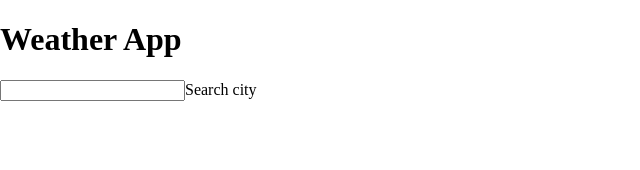
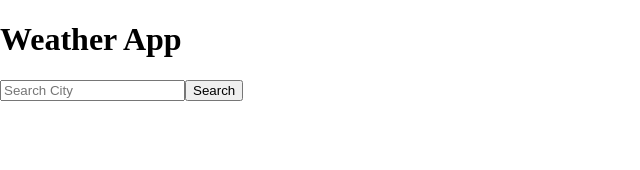
Before and after one commit to mateuszlubianka1993/weather-app-react, a React (Create React App) app: page / in a window 1280 px wide. Shown: the top 170 px of the page, without its empty margins (0-640 px from the left). Built offline with nearby package versions, Linux system fonts and the light colour scheme.

Commit message:
add onFormSubmit function

```diff
--- a/src/components/App.js
+++ b/src/components/App.js
@@ -6,6 +6,15 @@ import Header from './Header';
 class App extends React.Component {
   state = {
     inputValue: '',
+    cityName: '',
+    temp: '',
+    date: '',
+    pressure: '',
+    wind: '',
+    humidity: '',
+    clouds: '',
+    sunrise: '',
+    sunset: ''
   };
 
   onInputChange = (e) => {
@@ -15,11 +24,41 @@ class App extends React.Component {
     });
   };
 
+  onFormSubmit = (e) => {
+    e.preventDefault();
+    console.log('Submit');
+    const apiUrl = `http://api.openweathermap.org/data/2.5/weather?q=${this.state.inputValue}&APPID=26df753807a025c66570efc01c24fb39&units=metric`;
+    fetch(apiUrl)
+      .then(response => {
+        if(response.ok) {
+          return response;
+        }
+        throw Error('Error')
+      })
+      .then(response => response.json())
+      .then(result => {
+        this.setState({
+          cityName: this.state.inputValue,
+          temp: result.main.temp,
+          pressure: result.main.pressure,
+          wind: result.wind.speed,
+          humidity: result.main.humidity,
+          clouds: result.clouds.all,
+          sunrise: result.sys.sunrise,
+          sunset: result.sys.sunset
+        });
+      })
+      .catch(err => console.log(err))
+  };
+
   render() {
     return (
       <div className="App">
         <Header />
-        <SearchBar onInputChange={this.onInputChange}/>
+        <SearchBar
+        onInputChange={this.onInputChange}
+        onFormSubmit={this.onFormSubmit}
+        />
       </div>
     );
   }
--- a/src/components/SearchBar.js
+++ b/src/components/SearchBar.js
@@ -4,9 +4,9 @@ class SearchBar extends React.Component {
     render() {
         return (
             <div>
-                <form>
-                    <input onChange={this.props.onInputChange} type="text" />
-                    <label>Search city </label>
+                <form onSubmit={this.props.onFormSubmit}>
+                    <input onChange={this.props.onInputChange} placeholder="Search City" type="text" />
+                    <button>Search</button>
                 </form>
             </div>
         );
```
